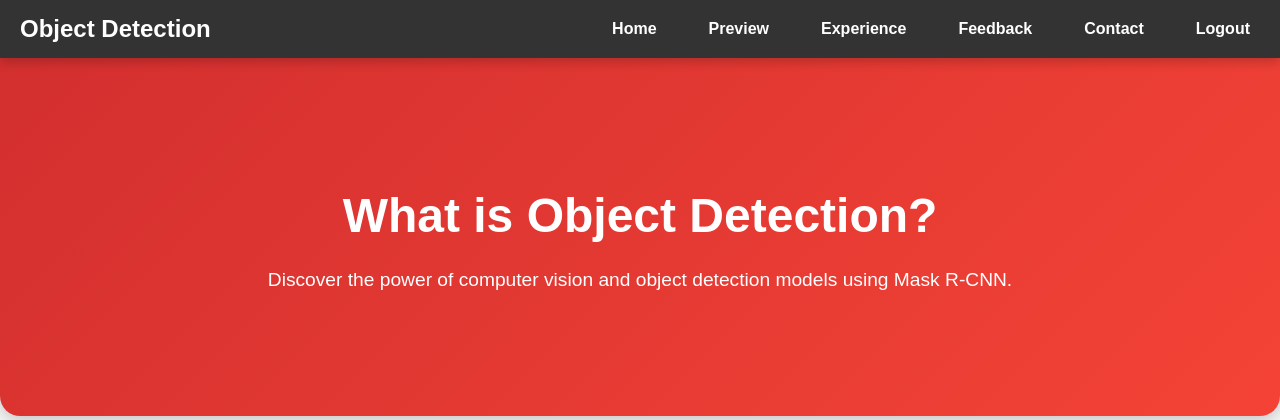
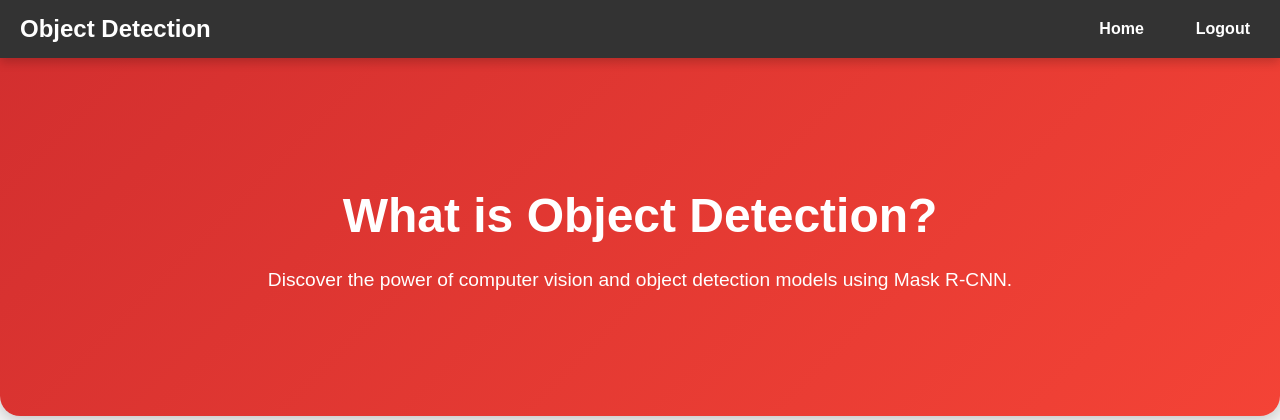
Before and after one commit to sivakandula8/Object-Detection-using-Mask-Rcnn, a Flask app: page /index in a window 1280 px wide. Shown: the top 420 px of the page. Run offline with Flask 3, Linux system fonts and the light colour scheme; the visitor is signed in with stand-in values (Sample User, id 1).

Commit message:
index.html updated

```diff
--- a/templates/index.html
+++ b/templates/index.html
@@ -18,12 +18,8 @@
     <nav>
         <a href="{{ url_for('home') }}" class="logo">Object Detection</a>
         <ul class="nav-links">
-            <li><a href="{{ url_for('first') }}">Home</a></li>
-            <li><a href="{{ url_for('preview') }}">Preview</a></li>
-            <li><a href="{{ url_for('experience') }}">Experience</a></li>
-            <li><a href="{{ url_for('feedback') }}">Feedback</a></li>
-            <li><a href="{{ url_for('contact') }}">Contact</a></li>
-           <li><a href="{{ url_for('logout') }}">Logout</a></li>
+            <li><a href="{{ url_for('home') }}">Home</a></li>
+            <li><a href="{{ url_for('logout') }}">Logout</a></li>
         </ul>
     </nav>
 
```
